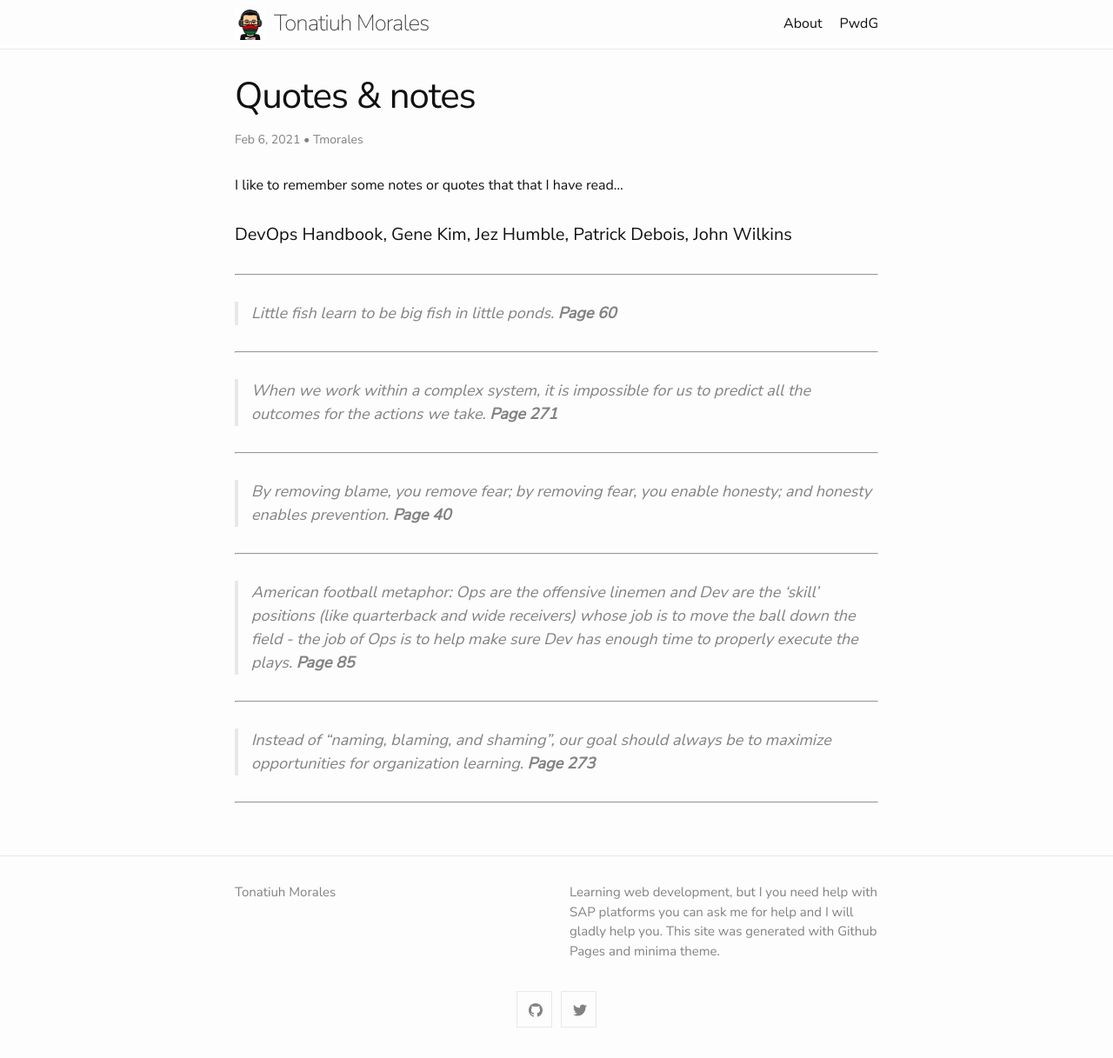
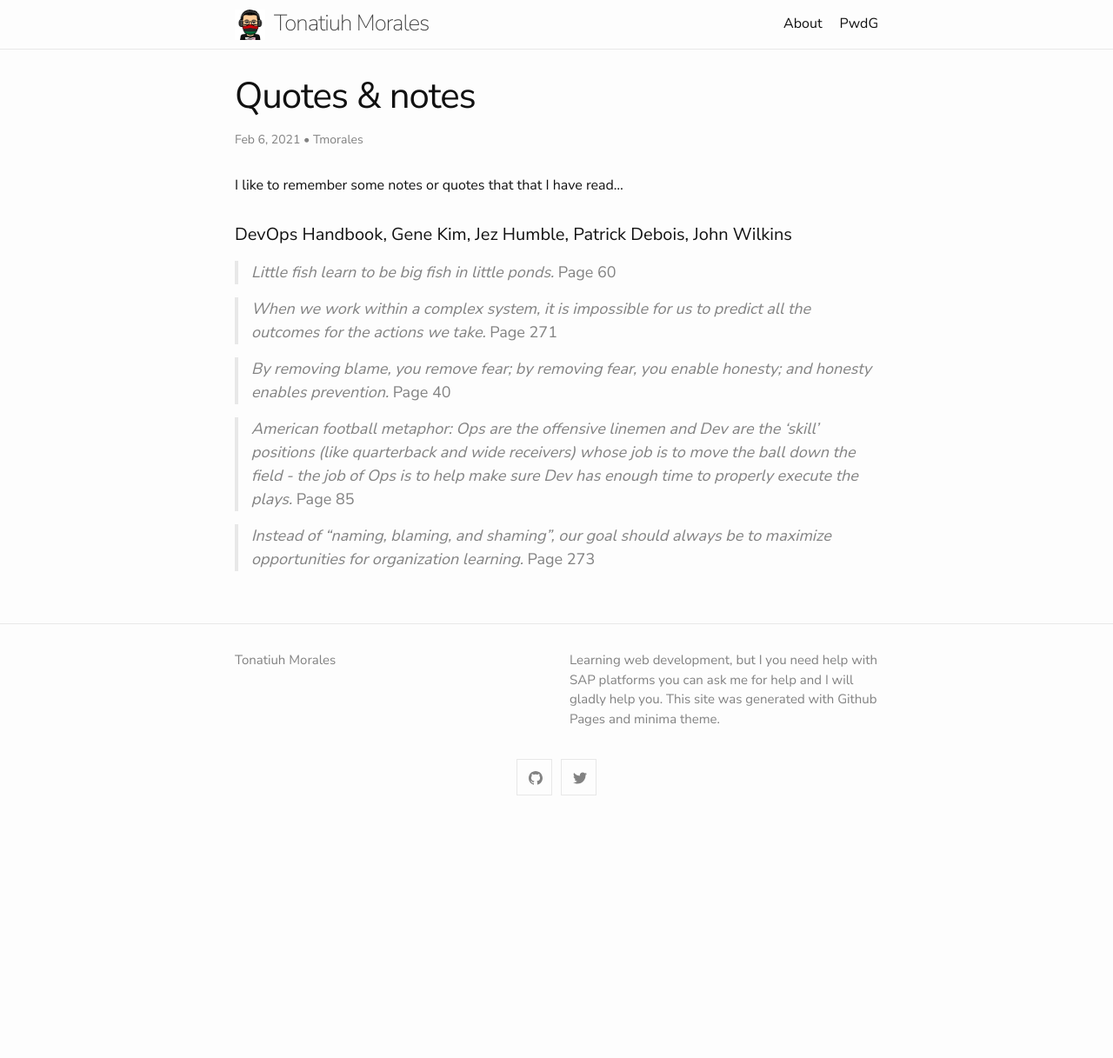
Before and after one commit to blackc0mb/blackc0mb.github.io, a Jekyll site: the page built from _posts/2021-02-06-quotes.md, in a window 1280 px wide. Shown: the whole page at 87% size. Built offline with Jekyll 4.4.1, drawn with Linux system fonts in a browser that asks for light colours; after the commit the page ends 950 px from its top, so only the background shows below that.

```diff
--- a/_posts/2021-02-06-quotes.md
+++ b/_posts/2021-02-06-quotes.md
@@ -8,19 +8,12 @@ tag: quotes
 I like to remember some notes or quotes that that I have read...
 
 #### DevOps Handbook, Gene Kim, Jez Humble, Patrick Debois, John Wilkins
----
-> Little fish learn to be big fish in little ponds. **Page 60**
+> Little fish learn to be big fish in little ponds. _Page 60_
 
----
-> When we work within a complex system, it is impossible for us to predict all the outcomes for the actions we take. **Page 271**
+> When we work within a complex system, it is impossible for us to predict all the outcomes for the actions we take. _Page 271_
 
----
-> By removing blame, you remove fear; by removing fear, you enable honesty; and honesty enables prevention. **Page 40**
+> By removing blame, you remove fear; by removing fear, you enable honesty; and honesty enables prevention. _Page 40_
 
----
-> American football metaphor: Ops are the offensive linemen and Dev are the 'skill' positions (like quarterback and wide receivers) whose job is to move the ball down the field - the job of Ops is to help make sure Dev has enough time to properly execute the plays. **Page 85**
+> American football metaphor: Ops are the offensive linemen and Dev are the 'skill' positions (like quarterback and wide receivers) whose job is to move the ball down the field - the job of Ops is to help make sure Dev has enough time to properly execute the plays. _Page 85_
 
----
-> Instead of "naming, blaming, and shaming", our goal should always be to maximize opportunities for organization learning. **Page 273**
-
----
+> Instead of "naming, blaming, and shaming", our goal should always be to maximize opportunities for organization learning. _Page 273_
```
